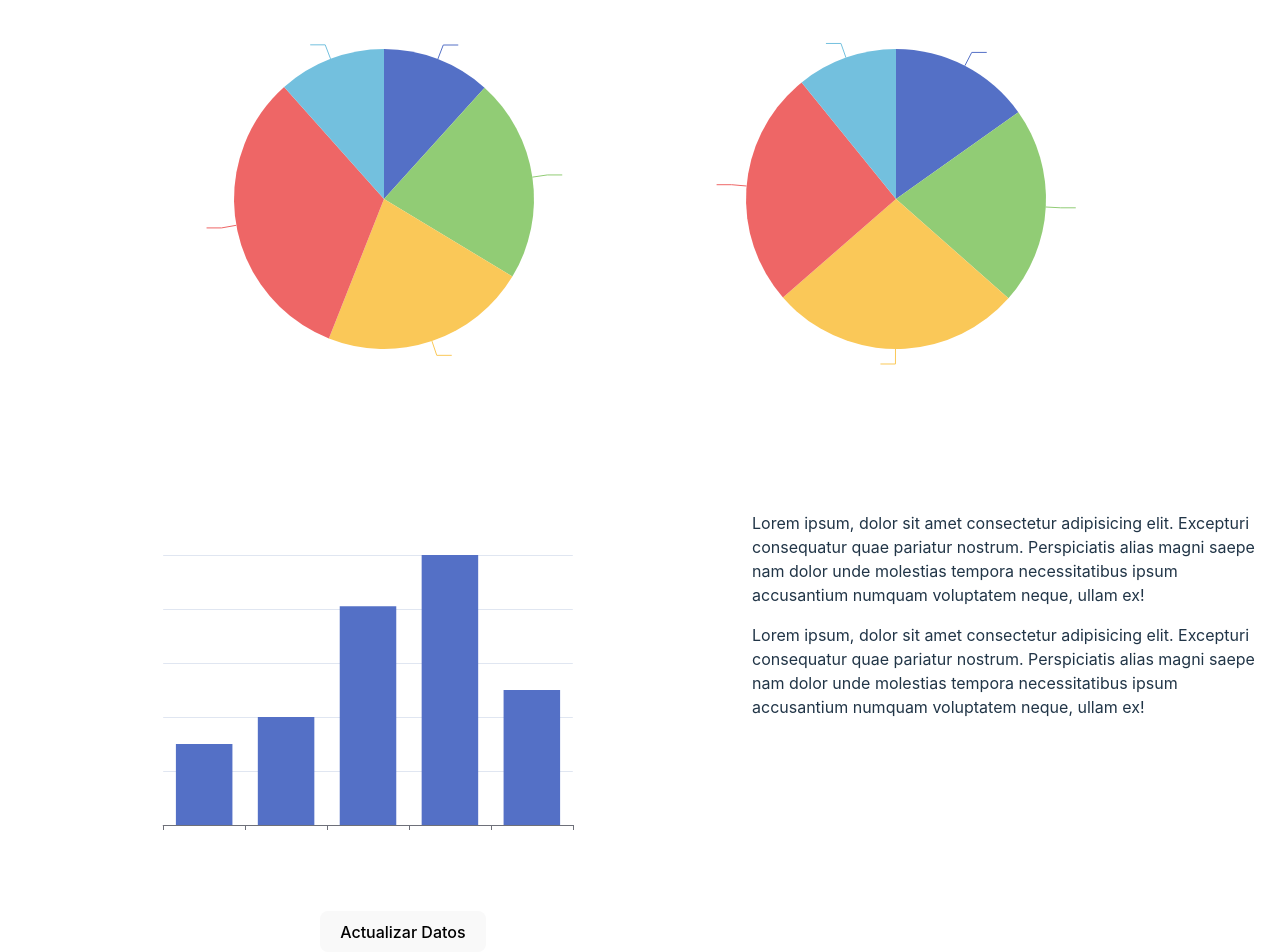
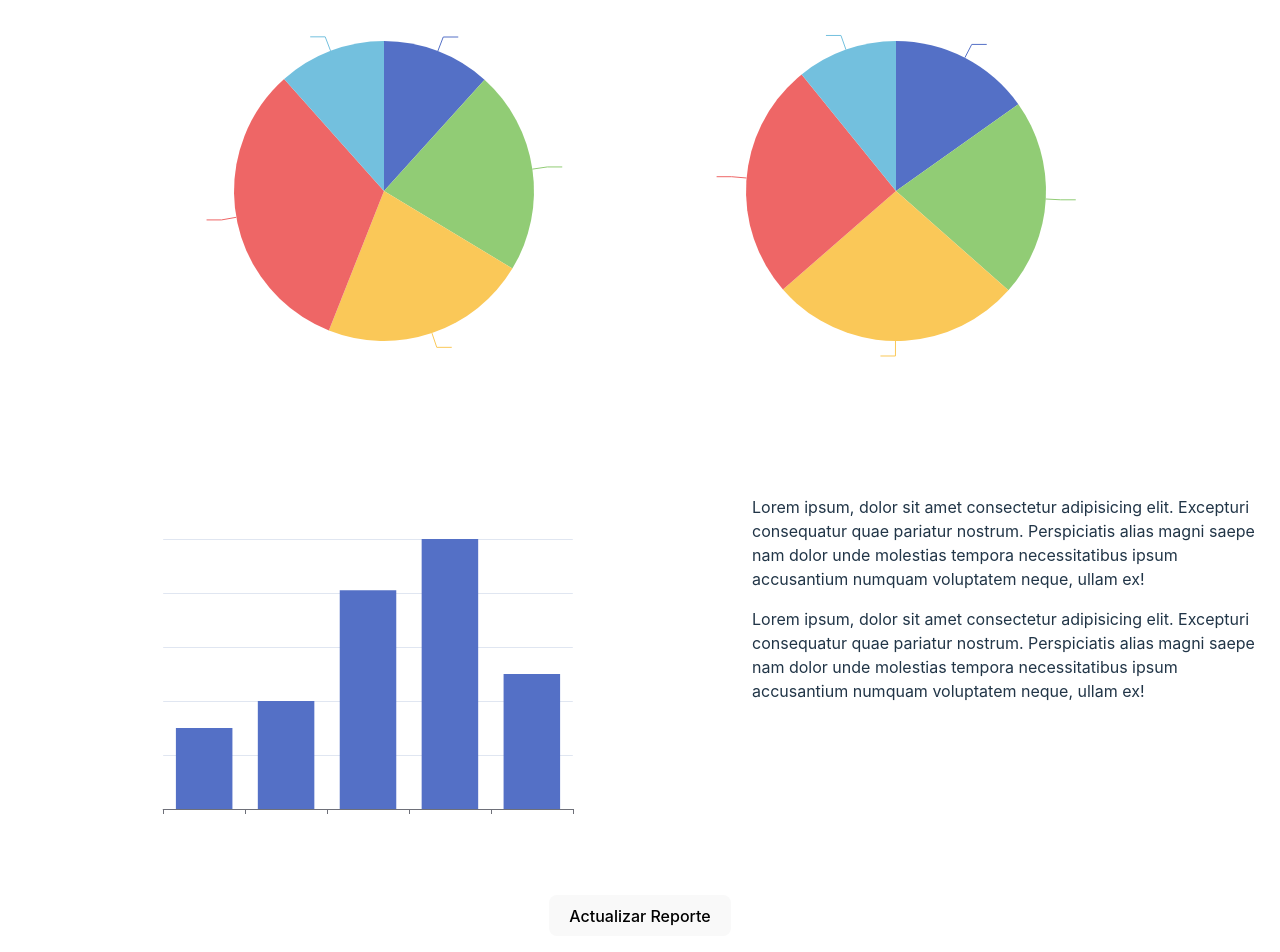
Before and after one commit to VictorOlea/vite-reporte-echart, a website built with Vite: page index.html in a window 1280 px wide. Shown: the part 766-1718 px from the top of the page. Built offline with nearby package versions, Linux system fonts and the light colour scheme.

Commit message:
button and styles

```diff
--- a/index.html
+++ b/index.html
@@ -27,7 +27,7 @@
     </div>
     <div id="chart-button">
       <button type="button" onclick="document.location.reload()">
-        Actualizar Datos
+        Actualizar Reporte
       </button>
     </div>
     <script type="module" src="/src/main.ts"></script>
--- a/src/style.css
+++ b/src/style.css
@@ -103,8 +103,8 @@ button:focus-visible {
 }
 
 #chart-pie {
-  margin: auto;
-  height: 70vh;
+  margin: 2rem auto;
+  height: 60vh;
   width: 80%;
 }
 
@@ -123,9 +123,12 @@ button:focus-visible {
 #container {
   display: flex;
   align-items: center;
+  justify-content: space-around;
 }
 
 #chart-button {
-  margin: auto;
-  width: 50%;
+  display: flex;
+  align-items: center;
+  justify-content: center;
+  text-align: center;
 }
```
